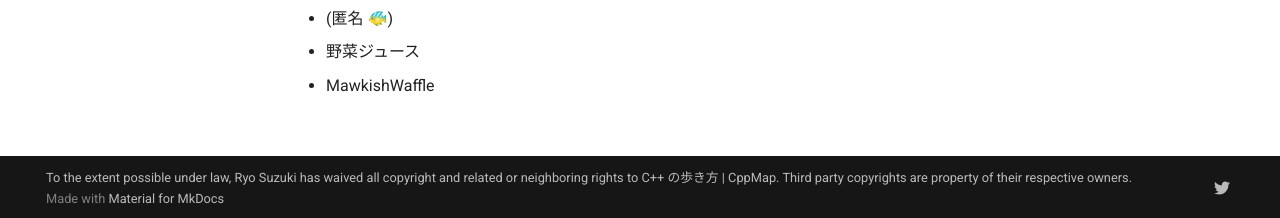
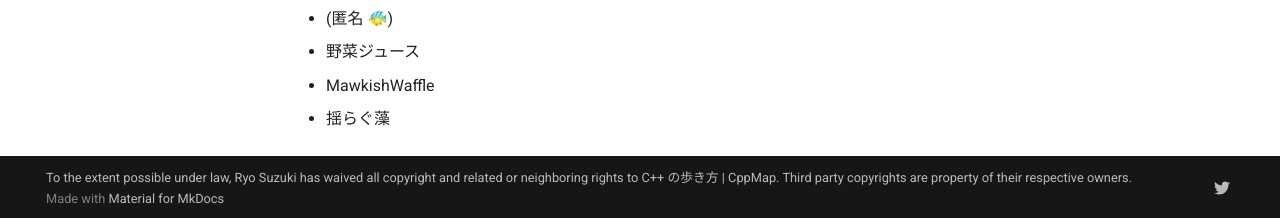
Before and after one commit to cppmap/cppmap.docs, an MkDocs documentation site: the page built from docs/index.md, in a window 1280 px wide and 1365 px high. Shown: the part 1144-1362 px from the top of the window. Built offline with MkDocs 1.6.1 and Material for MkDocs 9.7.7, drawn with Linux system fonts in a browser that asks for light colours; nearby versions of some CDN libraries; comment, search, counter and statistics services are not loaded.

Commit message:
Update index.md

```diff
--- a/docs/index.md
+++ b/docs/index.md
@@ -35,3 +35,4 @@ C++17, C++20, C++23, C++26 に関する情報を調査・提供します。
 - (匿名 🐠)
 - 野菜ジュース
 - MawkishWaffle
+- 揺らぐ藻
```
